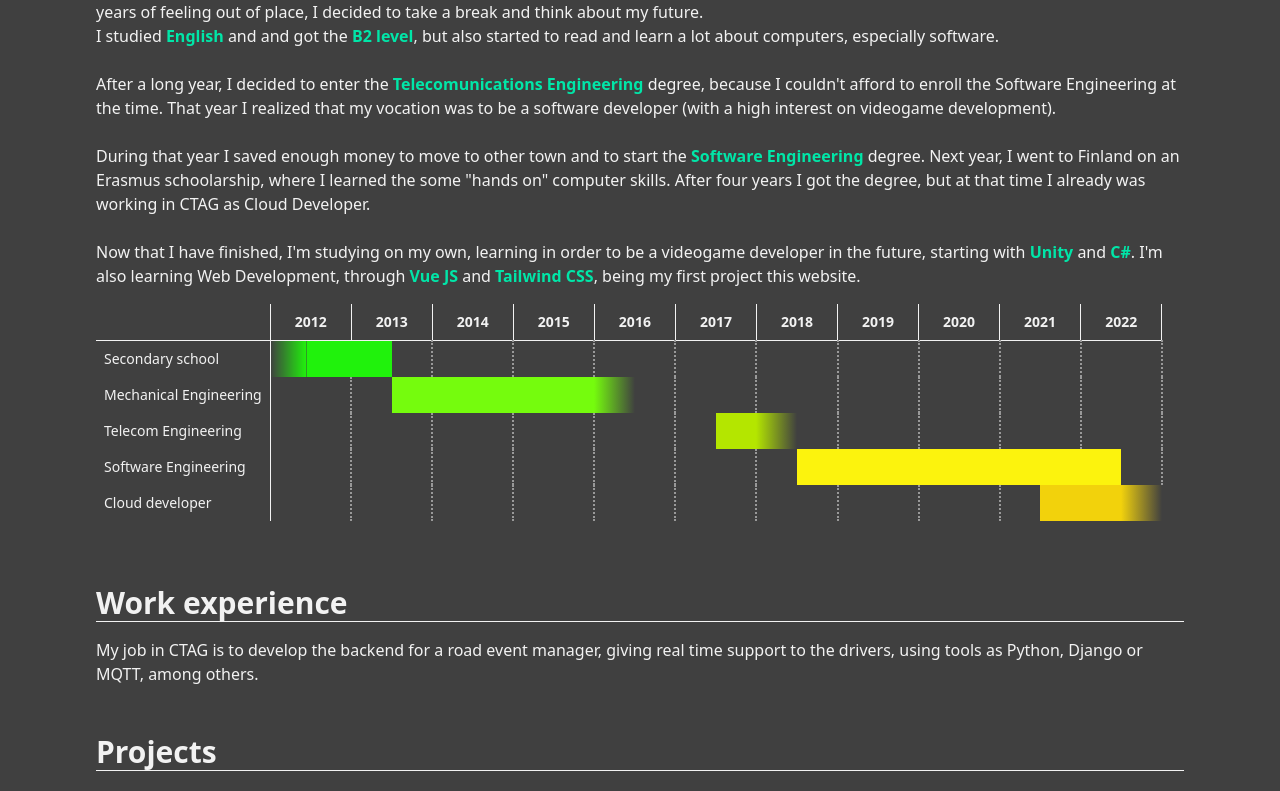
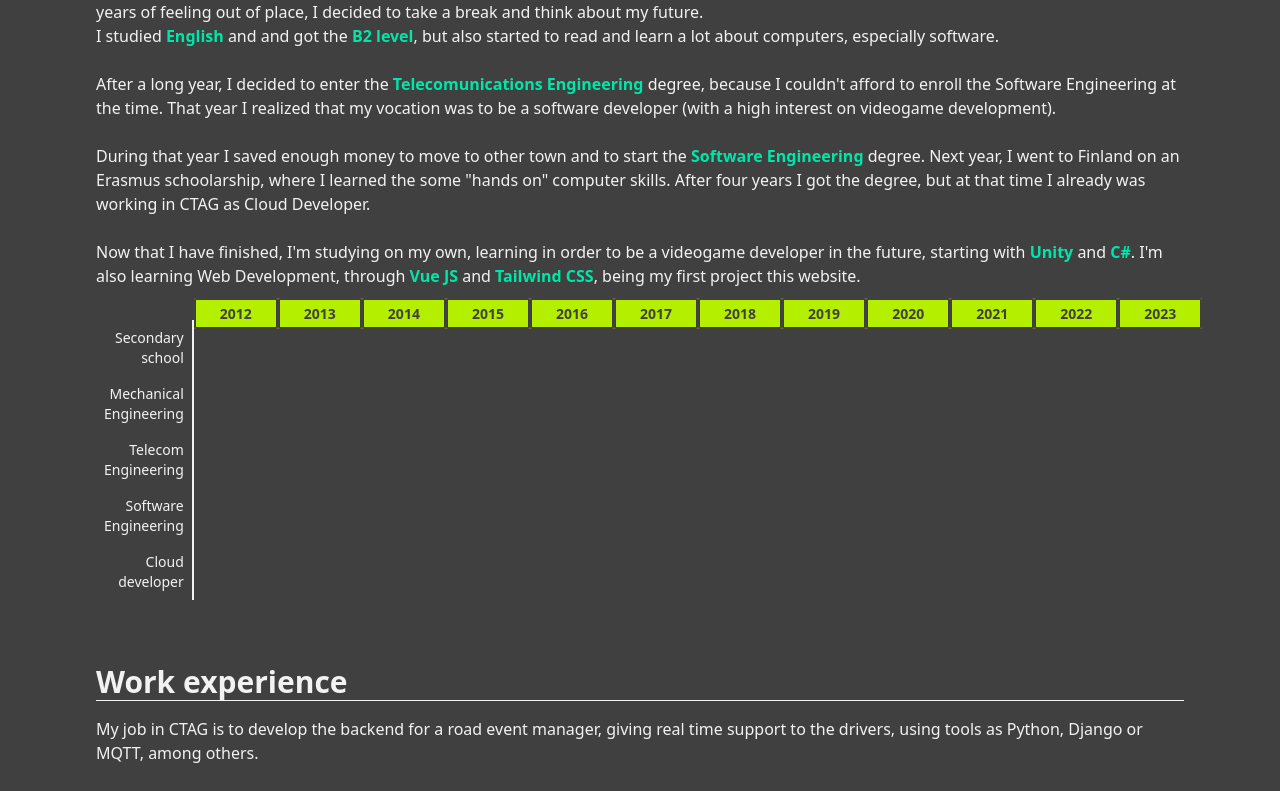
Before and after one commit to Rebun13/old_web, a Vue app: page / in a window 1280 px wide. Shown: the part 541-1332 px from the top of the page. Built offline with nearby package versions, Linux system fonts and the light colour scheme.

Commit message:
Testing a new table format Using divs instead of a table. Ruben Gomez Dopazo

```diff
--- a/src/components/Studies.vue
+++ b/src/components/Studies.vue
@@ -11,164 +11,77 @@
       <div id="studies-text" class="flex">
         <p id="studies-intro" class="text-clear" v-html="$t('studiesIntro')"></p>
       </div>
-      <div id="studies-table-container flex">
-        <table class="table-auto my-4 border-clear">
-          <thead  scope="col" class="border-b text-sm font-medium text-clear text-center">
-            <tr>
-              <th class="px-6 py-1 border-r"></th>
-              <th class="px-6 py-1 border-r" colspan="2">2012</th>
-              <th class="px-6 py-2 border-r" colspan="2">2013</th>
-              <th class="px-6 py-1 border-r" colspan="2">2014</th>
-              <th class="px-6 py-1 border-r" colspan="2">2015</th>
-              <th class="px-6 py-1 border-r" colspan="2">2016</th>
-              <th class="px-6 py-1 border-r" colspan="2">2017</th>
-              <th class="px-6 py-1 border-r" colspan="2">2018</th>
-              <th class="px-6 py-1 border-r" colspan="2">2019</th>
-              <th class="px-6 py-1 border-r" colspan="2">2020</th>
-              <th class="px-6 py-1 border-r" colspan="2">2021</th>
-              <th class="px-6 py-1 border-r" colspan="2">2022</th>
-            </tr>
-          </thead>
-          <tbody>
-            <tr scope="col" class="text-sm font-medium border-clear px-6 py-4 text-left">
-              <td class="p-2 border-r text-clear">
-                <span class="text-clear hover:text-accent">{{ $t("secondarySchool") }}</span>
-              </td>
-              <td class="bg-gradient-to-l from-grad1"></td>
-              <td class="bg-grad1"></td>
-              <td class="bg-grad1"></td>
-              <td class="border-dotted border-clear/50 border-r-2"></td>
-              <td></td>
-              <td class="border-dotted border-clear/50 border-r-2"></td>
-              <td></td>
-              <td class="border-dotted border-clear/50 border-r-2"></td>
-              <td></td>
-              <td class="border-dotted border-clear/50 border-r-2"></td>
-              <td></td>
-              <td class="border-dotted border-clear/50 border-r-2"></td>
-              <td></td>
-              <td class="border-dotted border-clear/50 border-r-2"></td>
-              <td></td>
-              <td class="border-dotted border-clear/50 border-r-2"></td>
-              <td></td>
-              <td class="border-dotted border-clear/50 border-r-2"></td>
-              <td></td>
-              <td class="border-dotted border-clear/50 border-r-2"></td>
-              <td></td>
-              <td class="border-dotted border-clear/50 border-r-2"></td>
-            </tr>
-            <tr scope="col" class="text-sm font-medium text-primary hover:text-accent px-6 py-4 text-left">
-              <td class="p-2 border-r text-clear">
-                <span class="text-clear hover:text-accent">{{ $t("mechanicalEngineering") }}</span>
-              </td>
-              <td></td>
-              <td class="border-dotted border-clear/50 border-r-2"></td>
-              <td></td>
-              <td class="bg-grad2"></td>
-              <td class="bg-grad2"></td>
-              <td class="bg-grad2"></td>
-              <td class="bg-grad2"></td>
-              <td class="bg-grad2"></td>
-              <td class="bg-gradient-to-r from-grad2"></td>
-              <td class="border-dotted border-clear/50 border-r-2"></td>
-              <td></td>
-              <td class="border-dotted border-clear/50 border-r-2"></td>
-              <td></td>
-              <td class="border-dotted border-clear/50 border-r-2"></td>
-              <td></td>
-              <td class="border-dotted border-clear/50 border-r-2"></td>
-              <td></td>
-              <td class="border-dotted border-clear/50 border-r-2"></td>
-              <td></td>
-              <td class="border-dotted border-clear/50 border-r-2"></td>
-              <td></td>
-              <td class="border-dotted border-clear/50 border-r-2"></td>
-            </tr>
-            <tr scope="col" class="text-sm font-medium text-primary hover:text-accent px-6 py-4 text-left">
-              <td class="p-2 border-r text-clear">
-                <span class="text-clear hover:text-accent">{{ $t("telecomEngineering")}}</span>
-              </td>
-              <td></td>
-              <td class="border-dotted border-clear/50 border-r-2"></td>
-              <td></td>
-              <td class="border-dotted border-clear/50 border-r-2"></td>
-              <td></td>
-              <td class="border-dotted border-clear/50 border-r-2"></td>
-              <td></td>
-              <td class="border-dotted border-clear/50 border-r-2"></td>
-              <td></td>
-              <td class="border-dotted border-clear/50 border-r-2"></td>
-              <td></td>
-              <td class="bg-grad3"></td>
-              <td class="bg-gradient-to-r from-grad3"></td>
-              <td class="border-dotted border-clear/50 border-r-2"></td>
-              <td></td>
-              <td class="border-dotted border-clear/50 border-r-2"></td>
-              <td></td>
-              <td class="border-dotted border-clear/50 border-r-2"></td>
-              <td></td>
-              <td class="border-dotted border-clear/50 border-r-2"></td>
-              <td></td>
-              <td class="border-dotted border-clear/50 border-r-2"></td>
-            </tr>
-            <tr scope="col" class="text-sm font-medium text-primary hover:text-accent px-6 py-4 text-left">
-              <td class="p-2 border-r text-clear">
-                <span class="text-clear hover:text-accent">{{ $t("softwareEngineering")}}</span>
-              </td>
-              <td></td>
-              <td class="border-dotted border-clear/50 border-r-2"></td>
-              <td></td>
-              <td class="border-dotted border-clear/50 border-r-2"></td>
-              <td></td>
-              <td class="border-dotted border-clear/50 border-r-2"></td>
-              <td></td>
-              <td class="border-dotted border-clear/50 border-r-2"></td>
-              <td></td>
-              <td class="border-dotted border-clear/50 border-r-2"></td>
-              <td></td>
-              <td class="border-dotted border-clear/50 border-r-2"></td>
-              <td></td>
-              <td class="bg-grad4"></td>
-              <td class="bg-grad4"></td>
-              <td class="bg-grad4">
+      <div id="studies-table-container" class="flex my-4">
+        <!-- First column -->
+        <div id="first-column" class="w-1/6 text-sm text-right">
+          <div id="empty-cell" class="w-full p-2 text-clear"></div>
+          <div class="w-full p-2 border-r-2 text-clear">
+            <span class="text-clear hover:text-accent">{{ $t("secondarySchool") }}</span>
+          </div>
+          <div class="w-full p-2 border-r-2 text-clear">
+            <span class="text-clear hover:text-accent">{{ $t("mechanicalEngineering") }}</span>
+          </div>
+          <div class="w-full p-2 border-r-2 text-clear">
+            <span class="text-clear hover:text-accent">{{ $t("telecomEngineering") }}</span>
+          </div>
+          <div class="w-full p-2 border-r-2 text-clear">
+            <span class="text-clear hover:text-accent">{{ $t("softwareEngineering") }}</span>
+          </div>
+          <div class="w-full p-2 border-r-2 text-clear">
+            <span class="text-clear hover:text-accent">{{ $t("cloudDeveloper") }}</span>
+          </div>
+        </div>
+        <!-- Table body -->
+        <div id="table-body" class="w-auto flex flex-col">
+          <!-- row header -->
+          <div id="table-header" scope="col" class="text-sm font-medium text-clear text-center">
+            <span class="px-6 py-1 border-secondary border-2 bg-primary text-secondary font-bold rounded-sm"
+              colspan="2">2012</span>
+            <span class="px-6 py-1 border-secondary border-2 bg-primary text-secondary font-bold rounded-sm"
+              colspan="2">2013</span>
+            <span class="px-6 py-1 border-secondary border-2 bg-primary text-secondary font-bold rounded-sm"
+              colspan="2">2014</span>
+            <span class="px-6 py-1 border-secondary border-2 bg-primary text-secondary font-bold rounded-sm"
+              colspan="2">2015</span>
+            <span class="px-6 py-1 border-secondary border-2 bg-primary text-secondary font-bold rounded-sm"
+              colspan="2">2016</span>
+            <span class="px-6 py-1 border-secondary border-2 bg-primary text-secondary font-bold rounded-sm"
+              colspan="2">2017</span>
+            <span class="px-6 py-1 border-secondary border-2 bg-primary text-secondary font-bold rounded-sm"
+              colspan="2">2018</span>
+            <span class="px-6 py-1 border-secondary border-2 bg-primary text-secondary font-bold rounded-sm"
+              colspan="2">2019</span>
+            <span class="px-6 py-1 border-secondary border-2 bg-primary text-secondary font-bold rounded-sm"
+              colspan="2">2020</span>
+            <span class="px-6 py-1 border-secondary border-2 bg-primary text-secondary font-bold rounded-sm"
+              colspan="2">2021</span>
+            <span class="px-6 py-1 border-secondary border-2 bg-primary text-secondary font-bold rounded-sm"
+              colspan="2">2022</span>
+              <span class="px-6 py-1 border-secondary border-2 bg-primary text-secondary font-bold rounded-sm"
+              colspan="2">2023</span>
+          </div>
+          <!-- row secondary school -->
+          <div scope="col" class="text-sm font-medium border-clear py-4 text-left flex flex-row">
+            <div class="grid grid-cols-12 divide-x bg-grad1 rounded-r-3xl h-5"><span class="text-clear"></span></div>
+            <div class="w-21/24"></div>
+          </div>
+          <!-- row mechanical engineering -->
+          <div scope="col" class="text-sm font-medium text-primary hover:text-accent px-6 py-4 text-left">
 
-              </td>
-              <td class="bg-grad4"></td>
-              <td class="bg-grad4"></td>
-              <td class="bg-grad4"></td>
-              <td class="bg-grad4"></td>
-              <td class="bg-grad4"></td>
-              <td class="border-dotted border-clear/50 border-r-2"></td>
-            </tr>
-            <tr scope="col" class="text-sm font-medium hover:text-accent px-6 py-4 text-left">
-              <td class="p-2 border-r text-clear">
-                <span class="text-clear hover:text-accent">{{ $t("cloudDeveloper")}}</span>
-              </td>
-              <td></td>
-              <td class="border-dotted border-clear/50 border-r-2"></td>
-              <td></td>
-              <td class="border-dotted border-clear/50 border-r-2"></td>
-              <td></td>
-              <td class="border-dotted border-clear/50 border-r-2"></td>
-              <td></td>
-              <td class="border-dotted border-clear/50 border-r-2"></td>
-              <td></td>
-              <td class="border-dotted border-clear/50 border-r-2"></td>
-              <td></td>
-              <td class="border-dotted border-clear/50 border-r-2"></td>
-              <td></td>
-              <td class="border-dotted border-clear/50 border-r-2"></td>
-              <td></td>
-              <td class="border-dotted border-clear/50 border-r-2"></td>
-              <td></td>
-              <td class="border-dotted border-clear/50 border-r-2"></td>
-              <td></td>
-              <td class="bg-grad5"></td>
-              <td class="bg-grad5"></td>
-              <td class="bg-gradient-to-r from-grad5"></td>
-            </tr>
-          </tbody>
-        </table>
+          </div>
+          <!-- row telecom engineering -->
+          <div scope="col" class="text-sm font-medium text-primary hover:text-accent px-6 py-4 text-left">
+
+          </div>
+          <!-- row software engineering -->
+          <div scope="col" class="text-sm font-medium text-primary hover:text-accent px-6 py-4 text-left">
+
+          </div>
+          <!-- cloud developer -->
+          <div scope="col" class="text-sm font-medium hover:text-accent px-6 py-4 text-left">
+
+          </div>
+        </div>
       </div>
     </div>
   </div>
```
